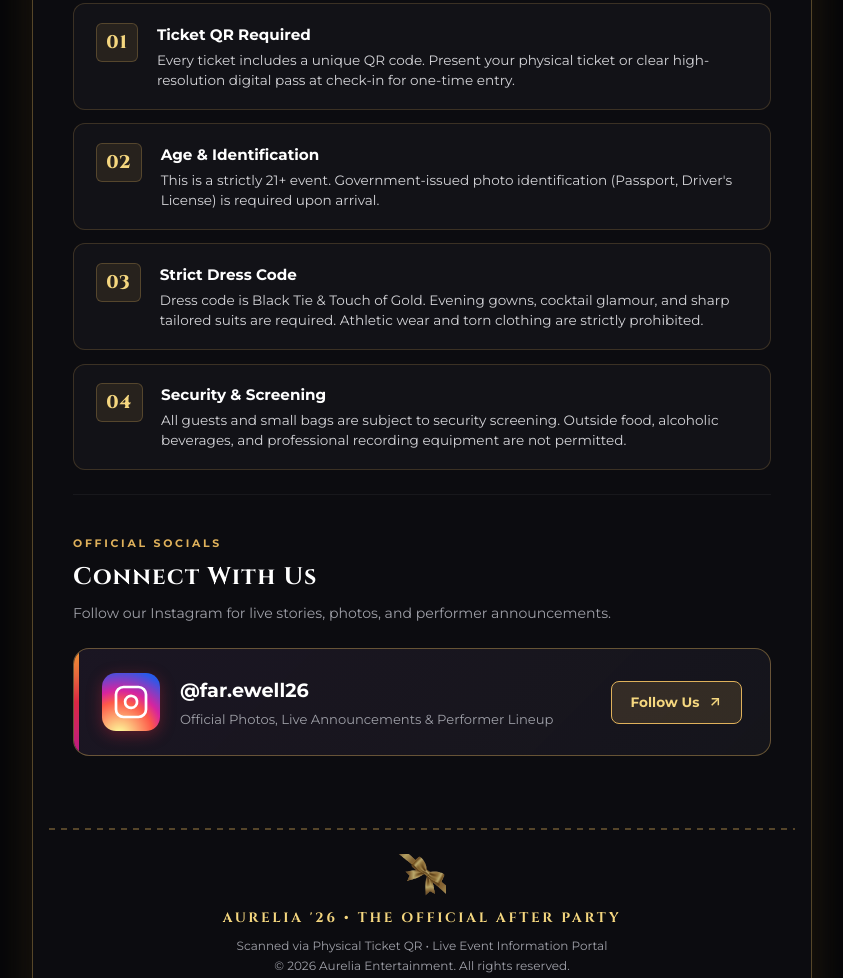
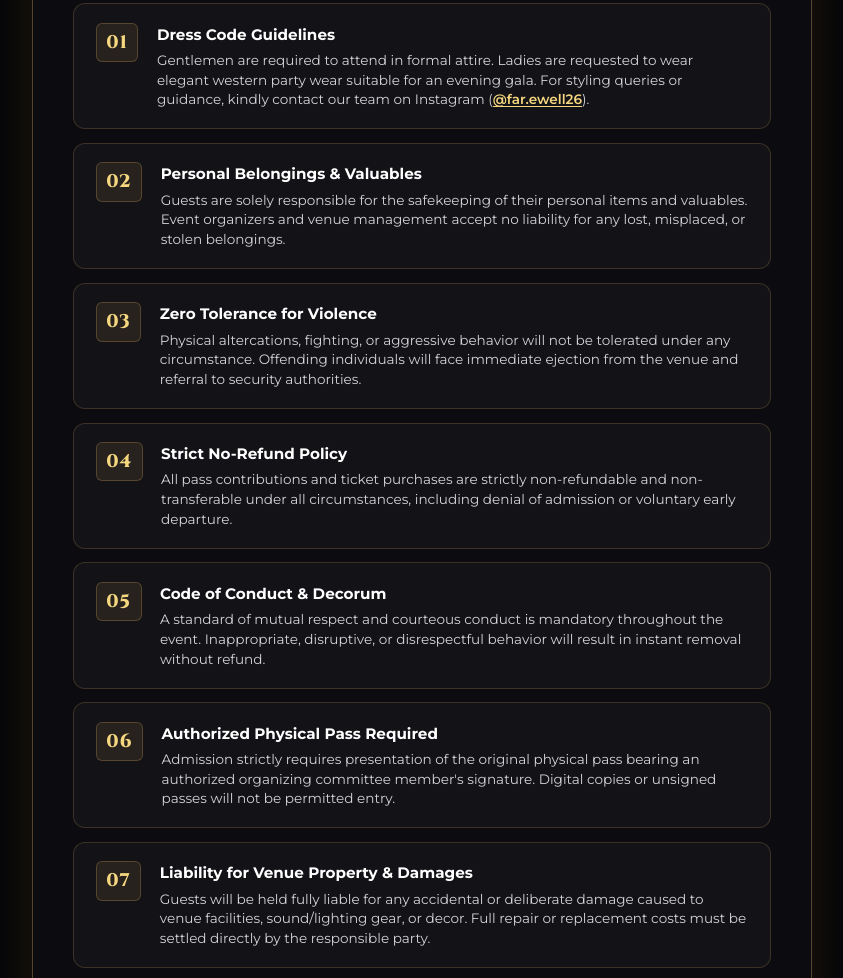
Before and after one commit to YogeshKumar14/aurelia26, a plain HTML site: page index.html in a window 1280 px wide. Shown: the part 1076-2054 px from the top of the page, without its empty margins (218-1061 px from the left). Drawn offline with Linux system fonts and the light colour scheme.

Commit message:
Update official event rules: dress code, safety, decorum, passes, and liability

```diff
--- a/event-config.js
+++ b/event-config.js
@@ -39,26 +39,44 @@ const EVENT_CONFIG = {
     {
       id: "rule-01",
       number: "01",
-      title: "Ticket QR Required",
-      text: "Every ticket includes a unique QR code. Present your physical ticket or clear high-resolution digital pass at check-in for one-time entry."
+      title: "Dress Code Guidelines",
+      text: "Gentlemen are required to attend in formal attire. Ladies are requested to wear elegant western party wear suitable for an evening gala. For styling queries or guidance, kindly contact our team on Instagram (@far.ewell26)."
     },
     {
       id: "rule-02",
       number: "02",
-      title: "Age & Identification",
-      text: "This is a strictly 21+ event. Government-issued photo identification (Passport, Driver's License) is required upon arrival."
+      title: "Personal Belongings & Valuables",
+      text: "Guests are solely responsible for the safekeeping of their personal items and valuables. Event organizers and venue management accept no liability for any lost, misplaced, or stolen belongings."
     },
     {
       id: "rule-03",
       number: "03",
-      title: "Strict Dress Code",
-      text: "Dress code is Black Tie & Touch of Gold. Evening gowns, cocktail glamour, and sharp tailored suits are required. Athletic wear and torn clothing are strictly prohibited."
+      title: "Zero Tolerance for Violence",
+      text: "Physical altercations, fighting, or aggressive behavior will not be tolerated under any circumstance. Offending individuals will face immediate ejection from the venue and referral to security authorities."
     },
     {
       id: "rule-04",
       number: "04",
-      title: "Security & Screening",
-      text: "All guests and small bags are subject to security screening. Outside food, alcoholic beverages, and professional recording equipment are not permitted."
+      title: "Strict No-Refund Policy",
+      text: "All pass contributions and ticket purchases are strictly non-refundable and non-transferable under all circumstances, including denial of admission or voluntary early departure."
+    },
+    {
+      id: "rule-05",
+      number: "05",
+      title: "Code of Conduct & Decorum",
+      text: "A standard of mutual respect and courteous conduct is mandatory throughout the event. Inappropriate, disruptive, or disrespectful behavior will result in instant removal without refund."
+    },
+    {
+      id: "rule-06",
+      number: "06",
+      title: "Authorized Physical Pass Required",
+      text: "Admission strictly requires presentation of the original physical pass bearing an authorized organizing committee member's signature. Digital copies or unsigned passes will not be permitted entry."
+    },
+    {
+      id: "rule-07",
+      number: "07",
+      title: "Liability for Venue Property & Damages",
+      text: "Guests will be held fully liable for any accidental or deliberate damage caused to venue facilities, sound/lighting gear, or decor. Full repair or replacement costs must be settled directly by the responsible party."
     }
   ],
 
--- a/index.html
+++ b/index.html
@@ -123,32 +123,56 @@
         <div class="rule-card">
           <div class="rule-num">01</div>
           <div class="rule-body">
-            <h4 class="rule-title">Ticket QR Required</h4>
-            <p class="rule-desc">Every ticket includes a unique QR code. Present your physical ticket or clear high-resolution digital pass at check-in for one-time entry.</p>
+            <h4 class="rule-title">Dress Code Guidelines</h4>
+            <p class="rule-desc">Gentlemen are required to attend in formal attire. Ladies are requested to wear elegant western party wear suitable for an evening gala. For styling queries or guidance, kindly contact our team on Instagram (<a href="https://www.instagram.com/far.ewell26?stkn=MTJ0c2J0eWd0ZHg4dw==" target="_blank" rel="noopener noreferrer">@far.ewell26</a>).</p>
           </div>
         </div>
 
         <div class="rule-card">
           <div class="rule-num">02</div>
           <div class="rule-body">
-            <h4 class="rule-title">Age & Identification</h4>
-            <p class="rule-desc">This is a strictly 21+ event. Government-issued photo identification (Passport, Driver's License) is required upon arrival.</p>
+            <h4 class="rule-title">Personal Belongings & Valuables</h4>
+            <p class="rule-desc">Guests are solely responsible for the safekeeping of their personal items and valuables. Event organizers and venue management accept no liability for any lost, misplaced, or stolen belongings.</p>
           </div>
         </div>
 
         <div class="rule-card">
           <div class="rule-num">03</div>
           <div class="rule-body">
-            <h4 class="rule-title">Strict Dress Code</h4>
-            <p class="rule-desc">Dress code is Black Tie & Touch of Gold. Evening gowns, cocktail glamour, and sharp tailored suits are required. Athletic wear and torn clothing are strictly prohibited.</p>
+            <h4 class="rule-title">Zero Tolerance for Violence</h4>
+            <p class="rule-desc">Physical altercations, fighting, or aggressive behavior will not be tolerated under any circumstance. Offending individuals will face immediate ejection from the venue and referral to security authorities.</p>
           </div>
         </div>
 
         <div class="rule-card">
           <div class="rule-num">04</div>
           <div class="rule-body">
-            <h4 class="rule-title">Security & Screening</h4>
-            <p class="rule-desc">All guests and small bags are subject to security screening. Outside food, alcoholic beverages, and professional recording equipment are not permitted.</p>
+            <h4 class="rule-title">Strict No-Refund Policy</h4>
+            <p class="rule-desc">All pass contributions and ticket purchases are strictly non-refundable and non-transferable under all circumstances, including denial of admission or voluntary early departure.</p>
+          </div>
+        </div>
+
+        <div class="rule-card">
+          <div class="rule-num">05</div>
+          <div class="rule-body">
+            <h4 class="rule-title">Code of Conduct & Decorum</h4>
+            <p class="rule-desc">A standard of mutual respect and courteous conduct is mandatory throughout the event. Inappropriate, disruptive, or disrespectful behavior will result in instant removal without refund.</p>
+          </div>
+        </div>
+
+        <div class="rule-card">
+          <div class="rule-num">06</div>
+          <div class="rule-body">
+            <h4 class="rule-title">Authorized Physical Pass Required</h4>
+            <p class="rule-desc">Admission strictly requires presentation of the original physical pass bearing an authorized organizing committee member's signature. Digital copies or unsigned passes will not be permitted entry.</p>
+          </div>
+        </div>
+
+        <div class="rule-card">
+          <div class="rule-num">07</div>
+          <div class="rule-body">
+            <h4 class="rule-title">Liability for Venue Property & Damages</h4>
+            <p class="rule-desc">Guests will be held fully liable for any accidental or deliberate damage caused to venue facilities, sound/lighting gear, or decor. Full repair or replacement costs must be settled directly by the responsible party.</p>
           </div>
         </div>
       </div>
--- a/script.js
+++ b/script.js
@@ -58,11 +58,18 @@ function applyEventConfig(cfg) {
         card.className = 'rule-card';
         const numStr = rule.number || String(idx + 1).padStart(2, '0');
 
+        const escapedTitle = escapeHtml(rule.title || 'Rule');
+        const escapedDesc = escapeHtml(rule.text || '');
+        const linkedDesc = escapedDesc.replace(
+          /@([a-zA-Z0-9._]+)/g,
+          '<a href="https://instagram.com/$1" target="_blank" rel="noopener noreferrer">@$1</a>'
+        );
+
         card.innerHTML = `
           <div class="rule-num">${escapeHtml(numStr)}</div>
           <div class="rule-body">
-            <h4 class="rule-title">${escapeHtml(rule.title || 'Rule')}</h4>
-            <p class="rule-desc">${escapeHtml(rule.text || '')}</p>
+            <h4 class="rule-title">${escapedTitle}</h4>
+            <p class="rule-desc">${linkedDesc}</p>
           </div>
         `;
         rulesContainer.appendChild(card);
--- a/style.css
+++ b/style.css
@@ -448,6 +448,19 @@ body {
   line-height: 1.45;
 }
 
+.rule-desc a {
+  color: var(--gold-light);
+  text-decoration: underline;
+  text-underline-offset: 2px;
+  font-weight: 600;
+  transition: color 0.2s ease;
+}
+
+.rule-desc a:hover {
+  color: #ffffff;
+  text-shadow: 0 0 8px rgba(223, 177, 91, 0.6);
+}
+
 /* SOCIALS SECTION & INSTAGRAM */
 .socials-card {
   margin-top: 1rem;
```
